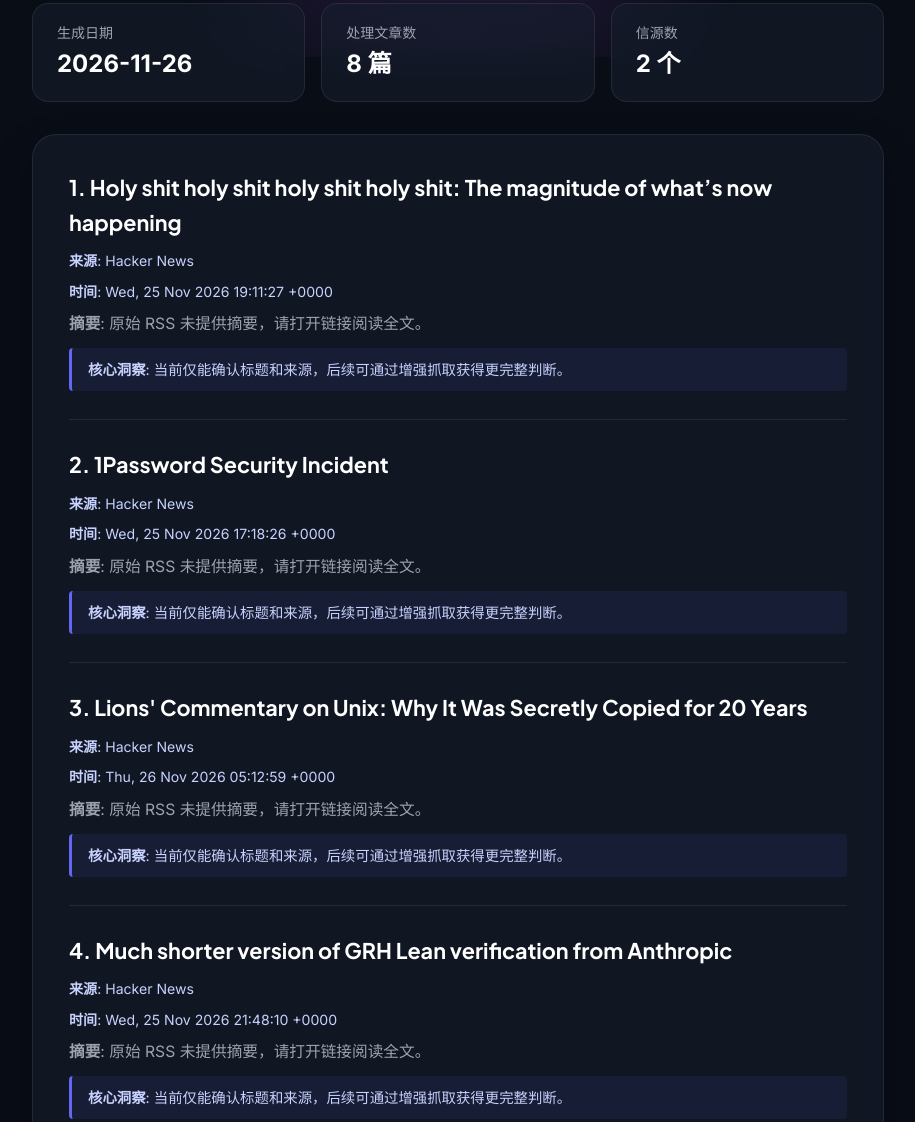
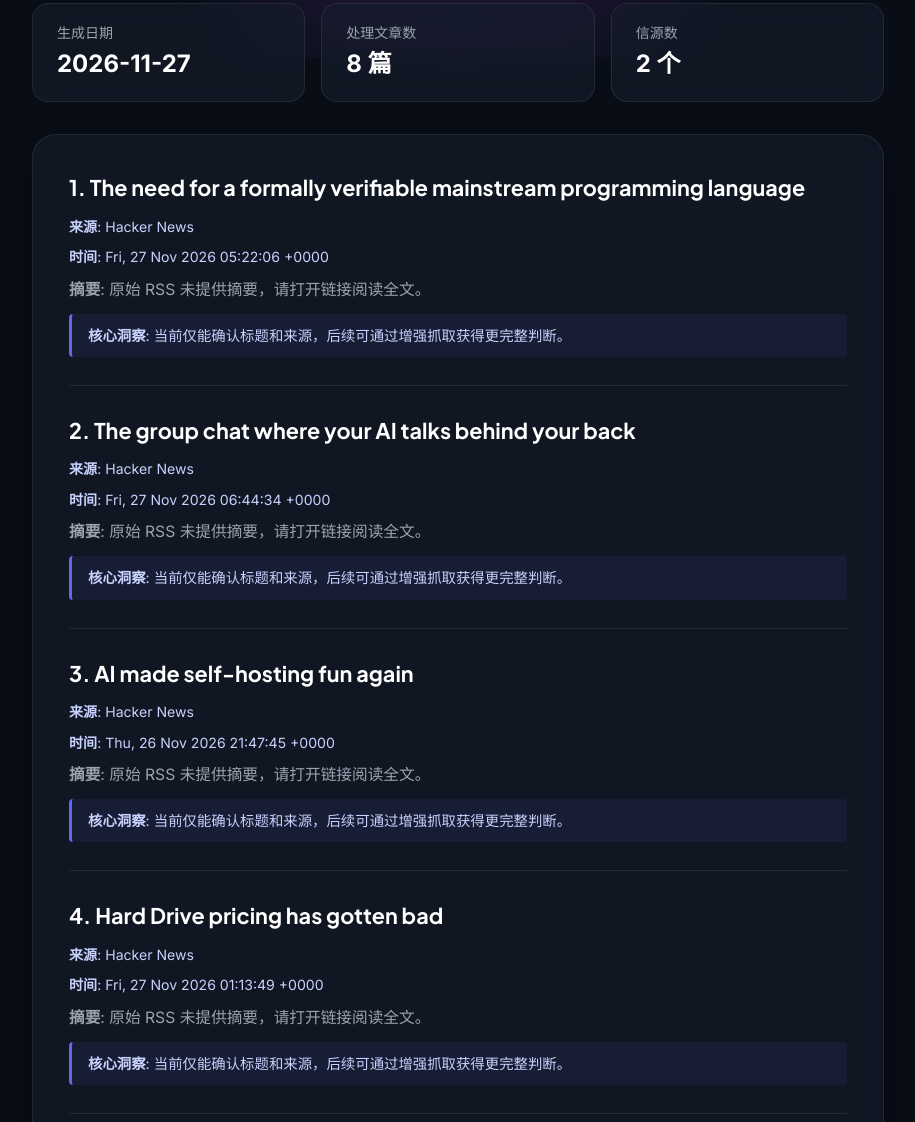
Before and after one commit to notbrighton/ai-daily-digest, a plain HTML site: page index.html in a window 1280 px wide. Shown: the part 263-1385 px from the top of the page, without its empty margins (182-1097 px from the left). Drawn offline with Linux system fonts and the light colour scheme.

Commit message:
chore: update daily digest [skip ci]

```diff
--- a/index.html
+++ b/index.html
@@ -51,7 +51,7 @@
   <main>
     <div class="stats-bar">
       <div class="stat-card">
-        <div><div class="stat-label">生成日期</div><div class="stat-val">2026-11-26</div></div>
+        <div><div class="stat-label">生成日期</div><div class="stat-val">2026-11-27</div></div>
       </div>
       <div class="stat-card">
         <div><div class="stat-label">处理文章数</div><div class="stat-val">8 篇</div></div>
@@ -62,30 +62,30 @@
     </div>
     <div class="content-box">
       <article class="digest-article">
-<h3 class="article-title">1. <a href="https://scottaaronson.blog/?p=10379" target="_blank" rel="noopener noreferrer">Holy shit holy shit holy shit holy shit: The magnitude of what’s now happening</a></h3>
+<h3 class="article-title">1. <a href="https://blainehansen.me/post/mainstream-verifiable-language/" target="_blank" rel="noopener noreferrer">The need for a formally verifiable mainstream programming language</a></h3>
 <p class="article-meta"><strong>来源</strong>: Hacker News</p>
-<p class="article-meta"><strong>时间</strong>: Wed, 25 Nov 2026 19:11:27 +0000</p>
+<p class="article-meta"><strong>时间</strong>: Fri, 27 Nov 2026 05:22:06 +0000</p>
 <p class="article-summary"><strong>摘要</strong>: 原始 RSS 未提供摘要，请打开链接阅读全文。</p>
 <div class="key-takeaway"><strong>核心洞察</strong>: 当前仅能确认标题和来源，后续可通过增强抓取获得更完整判断。</div>
 </article>
 <article class="digest-article">
-<h3 class="article-title">2. <a href="https://1password.com/blog/update-on-nov-2026-security-incident" target="_blank" rel="noopener noreferrer">1Password Security Incident</a></h3>
+<h3 class="article-title">2. <a href="https://construct22.com/" target="_blank" rel="noopener noreferrer">The group chat where your AI talks behind your back</a></h3>
 <p class="article-meta"><strong>来源</strong>: Hacker News</p>
-<p class="article-meta"><strong>时间</strong>: Wed, 25 Nov 2026 17:18:26 +0000</p>
+<p class="article-meta"><strong>时间</strong>: Fri, 27 Nov 2026 06:44:34 +0000</p>
 <p class="article-summary"><strong>摘要</strong>: 原始 RSS 未提供摘要，请打开链接阅读全文。</p>
 <div class="key-takeaway"><strong>核心洞察</strong>: 当前仅能确认标题和来源，后续可通过增强抓取获得更完整判断。</div>
 </article>
 <article class="digest-article">
-<h3 class="article-title">3. <a href="https://fosscomics.com/posts/17.%20Lions%27%20Commentary%20on%20Unix/" target="_blank" rel="noopener noreferrer">Lions' Commentary on Unix: Why It Was Secretly Copied for 20 Years</a></h3>
+<h3 class="article-title">3. <a href="https://janlukas.blog/posts/ai-self-hosting" target="_blank" rel="noopener noreferrer">AI made self-hosting fun again</a></h3>
 <p class="article-meta"><strong>来源</strong>: Hacker News</p>
-<p class="article-meta"><strong>时间</strong>: Thu, 26 Nov 2026 05:12:59 +0000</p>
+<p class="article-meta"><strong>时间</strong>: Thu, 26 Nov 2026 21:47:45 +0000</p>
 <p class="article-summary"><strong>摘要</strong>: 原始 RSS 未提供摘要，请打开链接阅读全文。</p>
 <div class="key-takeaway"><strong>核心洞察</strong>: 当前仅能确认标题和来源，后续可通过增强抓取获得更完整判断。</div>
 </article>
 <article class="digest-article">
-<h3 class="article-title">4. <a href="https://github.com/lsernau/grh-lean" target="_blank" rel="noopener noreferrer">Much shorter version of GRH Lean verification from Anthropic</a></h3>
+<h3 class="article-title">4. <a href="https://blog.ktz.me/black-friday-hard-drive-prices-are-messed-up/" target="_blank" rel="noopener noreferrer">Hard Drive pricing has gotten bad</a></h3>
 <p class="article-meta"><strong>来源</strong>: Hacker News</p>
-<p class="article-meta"><strong>时间</strong>: Wed, 25 Nov 2026 21:48:10 +0000</p>
+<p class="article-meta"><strong>时间</strong>: Fri, 27 Nov 2026 01:13:49 +0000</p>
 <p class="article-summary"><strong>摘要</strong>: 原始 RSS 未提供摘要，请打开链接阅读全文。</p>
 <div class="key-takeaway"><strong>核心洞察</strong>: 当前仅能确认标题和来源，后续可通过增强抓取获得更完整判断。</div>
 </article>
@@ -122,6 +122,8 @@
         <h2>Recent archives</h2>
         <div class="archive-links">
 
+          <a href="digests/digest_20261127.md">2026-11-27</a>
+
           <a href="digests/digest_20261126.md">2026-11-26</a>
 
           <a href="digests/digest_20261125.md">2026-11-25</a>
@@ -134,8 +136,6 @@
 
           <a href="digests/digest_20261121.md">2026-11-21</a>
 
-          <a href="digests/digest_20261120.md">2026-11-20</a>
-
         </div>
       </section>
 
```
Also changed, not shown: 1 other file.
